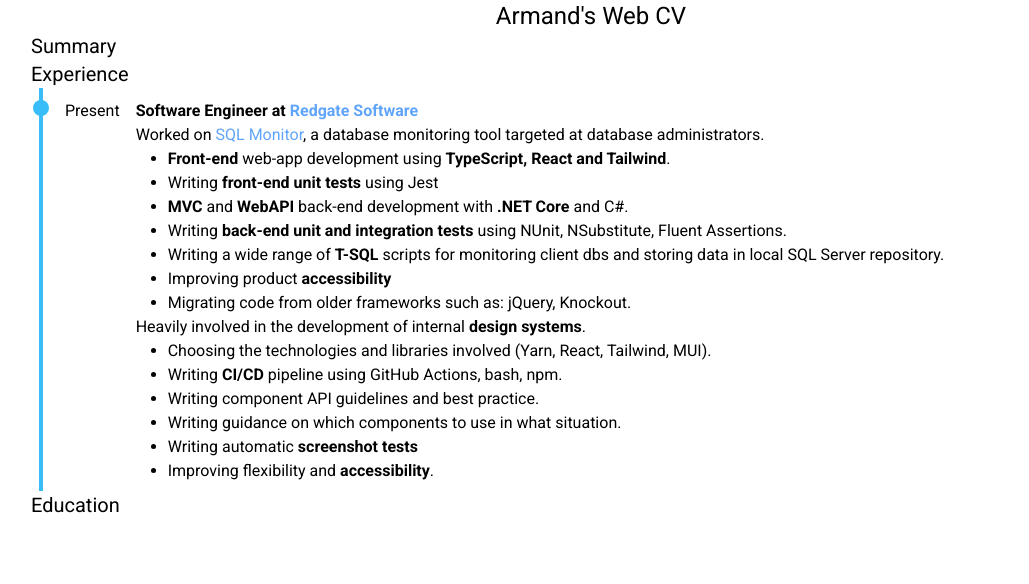
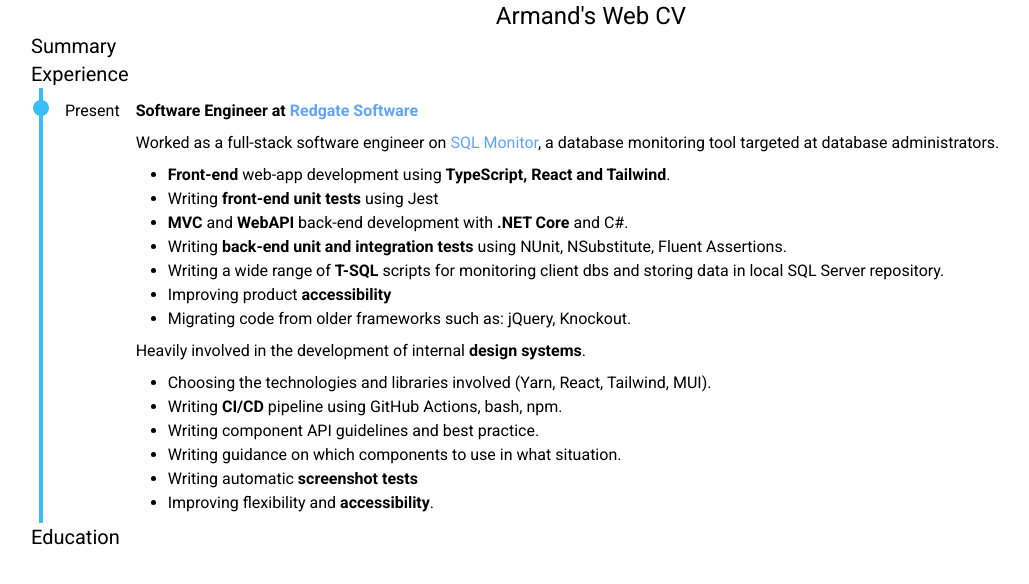
Before and after one commit to ArmandBernard/WebCV, a React (Vite) app: page / in a window 1280 px wide. Shown: the top 584 px of the page, without its empty margins (49-1078 px from the left). Built offline with nearby package versions, Linux system fonts and the light colour scheme.

Commit message:
adjust spacing

```diff
--- a/src/Experience.tsx
+++ b/src/Experience.tsx
@@ -5,17 +5,19 @@ export const Experience = () => {
     <>
       <h2>Experience</h2>
       <TimelineSegment timelineText="Present">
-        <div>
+        <div className="flex flex-col gap-2">
           <h3 className="font-semibold">
             Software Engineer at{" "}
             <a href="https://www.red-gate.com/">Redgate Software</a>
           </h3>
-          Worked on{" "}
+          <p>
+            Worked as a full-stack software engineer on{" "}
           <a href="https://www.red-gate.com/products/dba/sql-monitor/">
             SQL Monitor
           </a>
           , a database monitoring tool targeted at database administrators.
-          <ul className="list-disc pl-8 leading-normal">
+          </p>
+          <ul className="list-disc pl-8">
             <li>
               <b>Front-end</b> web-app development using{" "}
               <b>TypeScript, React and Tailwind</b>.
@@ -42,8 +44,11 @@ export const Experience = () => {
               Migrating code from older frameworks such as: jQuery, Knockout.
             </li>
           </ul>
-          Heavily involved in the development of internal <b>design systems</b>.
-          <ul className="list-disc pl-8 leading-normal">
+          <p>
+            Heavily involved in the development of internal{" "}
+            <b>design systems</b>.
+          </p>
+          <ul className="list-disc pl-8">
             <li>
               Choosing the technologies and libraries involved (Yarn, React,
               Tailwind, MUI).
```
